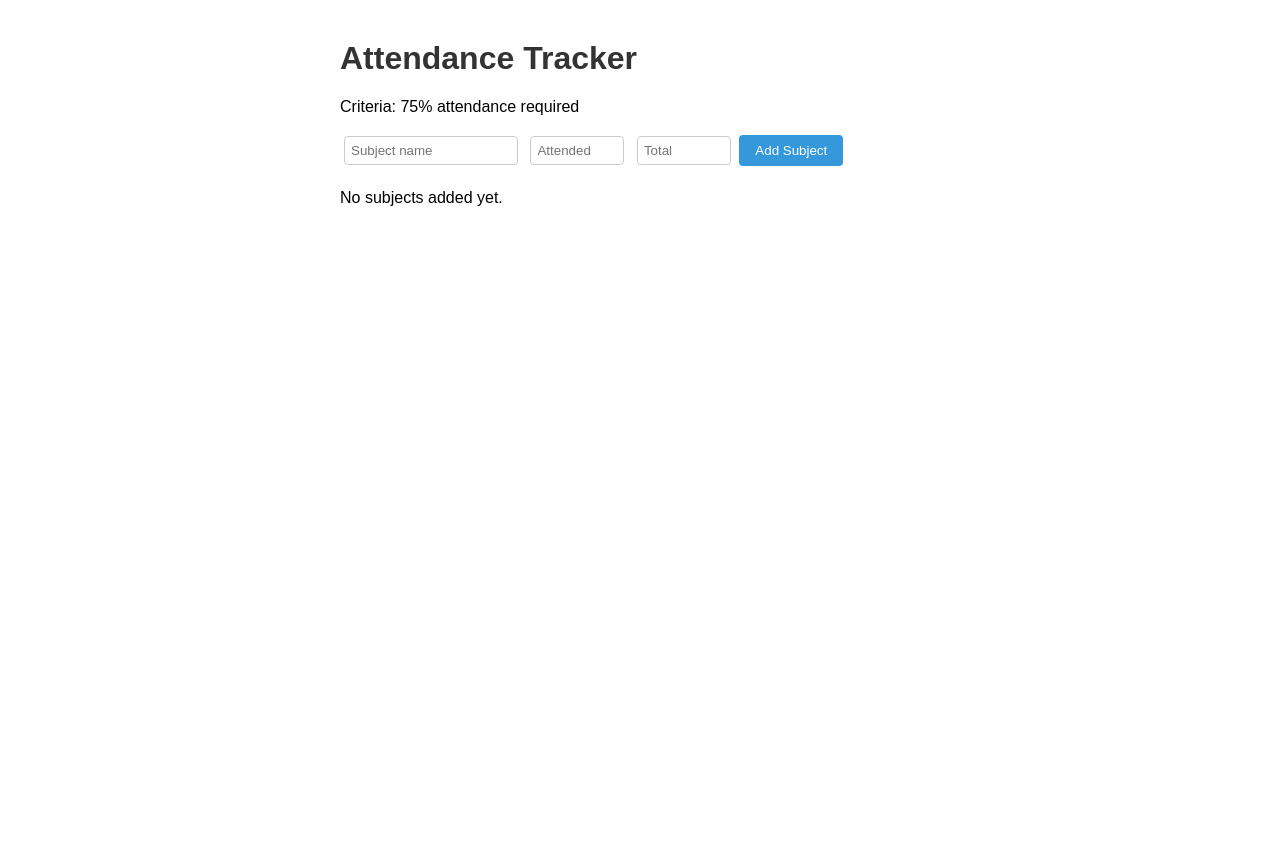
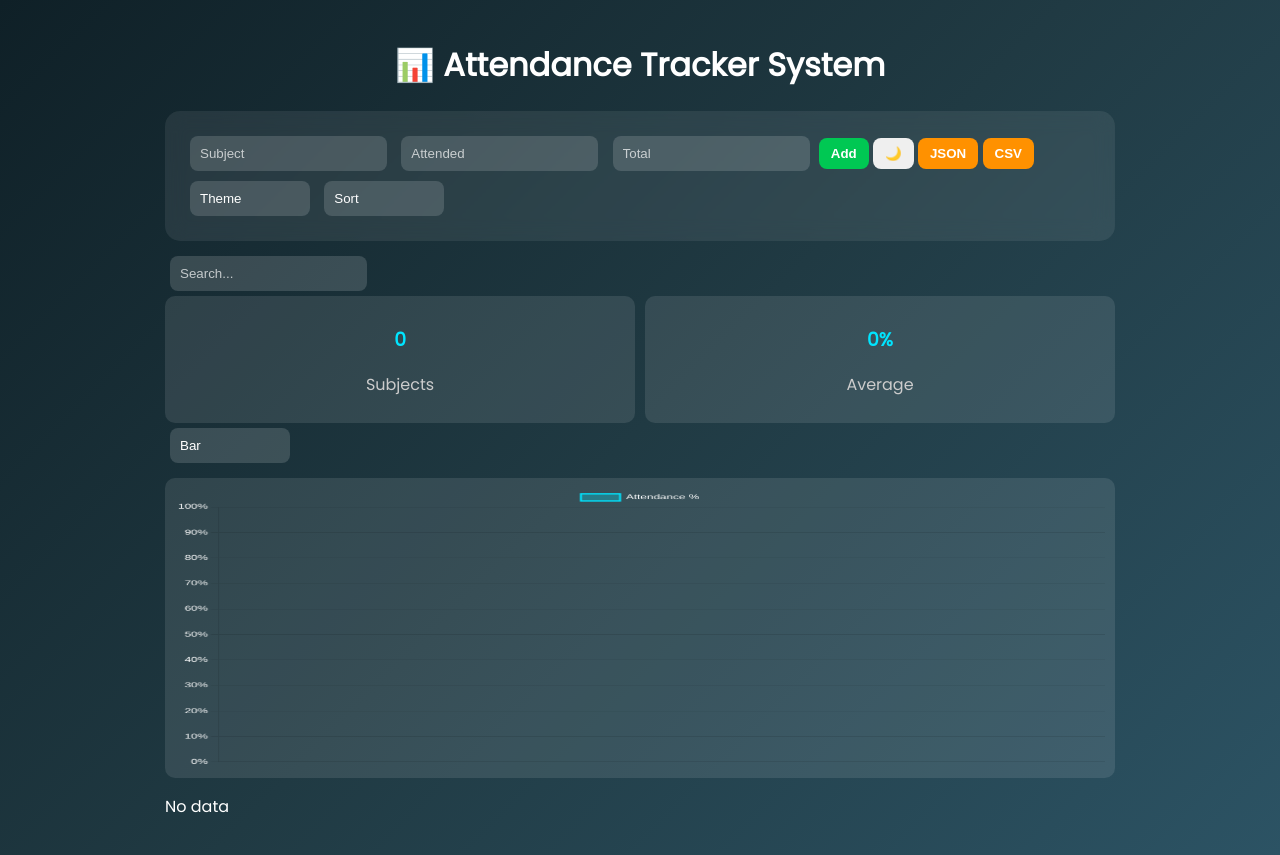
Before and after one commit to Amruta957/Attendance-tracker, a website: page index.html in a window 1280 px wide. Before the commit the page ends 800 px from the top, so only its background shows below. Drawn offline with nearby package versions, Linux system fonts and the light colour scheme.

Commit message:
Update index.html

```diff
--- a/index.html
+++ b/index.html
@@ -2,80 +2,346 @@
 <html lang="en">
 <head>
 <meta charset="UTF-8">
-  <title>Attendance Tracker</title>
+<meta name="viewport" content="width=device-width, initial-scale=1.0">
+<title>Attendance Tracker System</title>
+
+<script src="https://cdn.jsdelivr.net/npm/chart.js"></script>
+<link href="https://fonts.googleapis.com/css2?family=Poppins&display=swap" rel="stylesheet">
+
 <style>
-    body { font-family: Arial, sans-serif; max-width: 600px; margin: 40px auto; padding: 0 20px; }
-    h1 { color: #333; }
-    .subject-card { border: 1px solid #ddd; border-radius: 8px; padding: 16px; margin: 12px 0; }
-    .low { border-left: 4px solid #e74c3c; background: #fff5f5; }
-    .good { border-left: 4px solid #27ae60; background: #f0fff4; }
-    .percent { font-size: 1.4em; font-weight: bold; }
-    .warning { color: #e74c3c; font-size: 0.85em; }
-    input { padding: 6px; margin: 4px; border: 1px solid #ccc; border-radius: 4px; width: 80px; }
-    button { padding: 8px 16px; border: none; border-radius: 4px; cursor: pointer; }
-    #addBtn { background: #3498db; color: white; }
-    #subjectName { width: 160px; }
+body {
+  font-family: 'Poppins', sans-serif;
+  background: linear-gradient(135deg,#0f2027,#203a43,#2c5364);
+  margin:0;
+  color:#fff;
+}
+
+.container { max-width:950px; margin:auto; padding:20px; }
+
+.card {
+  background: rgba(255,255,255,0.08);
+  backdrop-filter: blur(10px);
+  padding:20px;
+  border-radius:15px;
+  margin:10px 0;
+}
+
+input,select {
+  padding:10px;
+  margin:5px;
+  border:none;
+  border-radius:8px;
+  background: rgba(255,255,255,0.15);
+  color:white;
+  min-width:120px;
+}
+
+input::placeholder { color:rgba(255,255,255,0.7); }
+
+select { appearance:none; }
+
+select option {
+  background:#1e1e1e;
+  color:white;
+}
+
+button {
+  padding:8px 12px;
+  border:none;
+  border-radius:8px;
+  cursor:pointer;
+  color:white;
+  font-weight:600;
+}
+
+.add { background:#00c853; }
+.delete { background:#ff1744; }
+.edit { background:#2979ff; }
+.export { background:#ff9100; }
+
+.progress { height:10px; background:#444; border-radius:5px; }
+.bar { height:100%; border-radius:5px; }
+.good { background:#00e676; }
+.low { background:#ff5252; }
+
+.stats { display:flex; gap:10px; }
+
+.stat {
+  flex:1;
+  background: rgba(255,255,255,0.1);
+  padding:10px;
+  border-radius:10px;
+  text-align:center;
+}
+
+.stat h3 { color:#00e5ff; }
+.stat p { color:#ccc; }
+
+canvas {
+  background: rgba(255,255,255,0.1);
+  border-radius:10px;
+  padding:10px;
+  margin-top:10px;
+  height:300px !important;
+}
+
+.dark {
+  background: linear-gradient(135deg,#000,#111);
+}
+
+.warning { color:#ff5252; }
+
+#toast {
+  position:fixed;
+  bottom:20px;
+  right:20px;
+  background:#333;
+  padding:10px;
+  border-radius:8px;
+  display:none;
+}
 </style>
 </head>
+
 <body>
-  <h1>Attendance Tracker</h1>
-  <p>Criteria: 75% attendance required</p>
 
-  <div style="margin-bottom:20px">
-    <input id="subjectName" placeholder="Subject name" />
-    <input id="attended" type="number" placeholder="Attended" min="0" />
-    <input id="total" type="number" placeholder="Total" min="1" />
-    <button id="addBtn" onclick="addSubject()">Add Subject</button>
+<div class="container">
+
+<h1 style="text-align:center;">📊 Attendance Tracker System</h1>
+
+<div class="card">
+<input id="name" placeholder="Subject">
+<input id="attended" type="number" placeholder="Attended">
+<input id="total" type="number" placeholder="Total">
+
+<button class="add" onclick="add()">Add</button>
+<button onclick="toggleDark()">🌙</button>
+
+<button class="export" onclick="downloadJSON()">JSON</button>
+<button class="export" onclick="downloadCSV()">CSV</button>
+
+<select onchange="changeTheme(this.value)">
+<option>Theme</option>
+<option value="blue">Blue</option>
+<option value="purple">Purple</option>
+<option value="dark">Dark</option>
+</select>
+
+<select onchange="sortData(this.value)">
+<option>Sort</option>
+<option value="high">High→Low</option>
+<option value="low">Low→High</option>
+</select>
 </div>
 
-  <div id="subjects"></div>
+<input id="search" placeholder="Search..." onkeyup="search()">
+
+<div class="stats">
+<div class="stat"><h3 id="totalSub">0</h3><p>Subjects</p></div>
+<div class="stat"><h3 id="avg">0%</h3><p>Average</p></div>
+</div>
+
+<select onchange="changeChart(this.value)">
+<option value="bar">Bar</option>
+<option value="line">Line</option>
+</select>
+
+<canvas id="chart"></canvas>
+
+<div id="list"></div>
+
+</div>
+
+<div id="toast"></div>
 
 <script>
-    let subjects = JSON.parse(localStorage.getItem('subjects') || '[]');
+let subjects = JSON.parse(localStorage.getItem('subjects')||'[]');
+let chartType="bar";
+let chart;
 
-    function render() {
-      const container = document.getElementById('subjects');
-      if (subjects.length === 0) {
-        container.innerHTML = '<p>No subjects added yet.</p>';
+function notify(msg){
+  const t=document.getElementById("toast");
+  t.innerText=msg;
+  t.style.display="block";
+  setTimeout(()=>t.style.display="none",2000);
+}
+
+function render(data=subjects){
+  const list=document.getElementById("list");
+
+  if(data.length===0){
+    list.innerHTML="<p>No data</p>";
+    drawChart();
     return;
   }
-      container.innerHTML = subjects.map((s, i) => {
-        const pct = s.total > 0 ? ((s.attended / s.total) * 100).toFixed(1) : 0;
-        const low = pct < 75;
-        const needed = Math.ceil((0.75 * s.total - s.attended) / 0.25);
-        return `<div class="subject-card ${low ? 'low' : 'good'}">
-          <strong>${s.name}</strong>
-          <span class="percent" style="float:right">${pct}%</span>
-          <br>Attended: ${s.attended} / ${s.total}
-          ${low ? `<p class="warning">Below 75%! Need ${needed > 0 ? needed : 0} more classes.</p>` : '<p style="color:#27ae60">On track!</p>'}
-          <button onclick="deleteSubject(${i})" style="background:#e74c3c;color:white;margin-top:8px">Remove</button>
-        </div>`;
+
+  list.innerHTML=data.map((s,i)=>{
+    const pct=((s.attended/s.total)*100).toFixed(1);
+    const low=pct<75;
+
+    let needed=Math.ceil((0.75*s.total - s.attended)/(1-0.75));
+    let canMiss=Math.floor((s.attended - 0.75*s.total)/0.75);
+
+    let msg=low ? `⚠ Need ${needed} classes` : `😎 Can miss ${canMiss}`;
+
+    return `
+    <div class="card">
+      <h3>${s.name} <span style="float:right">${pct}%</span></h3>
+      <p>${s.attended}/${s.total}</p>
+
+      <div class="progress">
+        <div class="bar ${low?'low':'good'}" style="width:${pct}%"></div>
+      </div>
+
+      <p class="${low?'warning':''}">${msg}</p>
+
+      <button class="edit" onclick="edit(${i})">Edit</button>
+      <button class="delete" onclick="del(${i})">Delete</button>
+    </div>
+    `;
   }).join('');
+
+  updateStats();
+  drawChart();
 }
 
-    function addSubject() {
-      const name = document.getElementById('subjectName').value.trim();
-      const attended = parseInt(document.getElementById('attended').value);
-      const total = parseInt(document.getElementById('total').value);
-      if (!name || isNaN(attended) || isNaN(total) || total < 1) {
-        alert('Please fill all fields correctly.'); return;
+function add(){
+  const name=nameInput.value;
+  const attended=parseInt(attendedInput.value);
+  const total=parseInt(totalInput.value);
+
+  if(!name||isNaN(attended)||isNaN(total)){
+    notify("Fill all fields"); return;
   }
-      if (attended > total) { alert('Attended cannot exceed total.'); return; }
-      subjects.push({ name, attended, total });
-      localStorage.setItem('subjects', JSON.stringify(subjects));
-      document.getElementById('subjectName').value = '';
-      document.getElementById('attended').value = '';
-      document.getElementById('total').value = '';
+
+  subjects.push({name,attended,total});
+  save();
+  notify("Added ✅");
+}
+
+function edit(i){
+  const s=subjects[i];
+  nameInput.value=s.name;
+  attendedInput.value=s.attended;
+  totalInput.value=s.total;
+  del(i);
+}
+
+function del(i){
+  subjects.splice(i,1);
+  save();
+}
+
+function save(){
+  localStorage.setItem('subjects',JSON.stringify(subjects));
   render();
 }
 
-    function deleteSubject(i) {
-      subjects.splice(i, 1);
-      localStorage.setItem('subjects', JSON.stringify(subjects));
+function updateStats(){
+  totalSub.innerText=subjects.length;
+  let avg=0;
+  if(subjects.length){
+    avg=subjects.reduce((a,s)=>a+(s.attended/s.total*100),0)/subjects.length;
+  }
+  avgEl.innerText=avg.toFixed(1)+"%";
+}
+
+function drawChart(){
+  const ctx=document.getElementById("chart").getContext("2d");
+
+  if(chart) chart.destroy();
+
+  chart=new Chart(ctx,{
+    type:chartType,
+    data:{
+      labels:subjects.map(s=>s.name),
+      datasets:[{
+        label:"Attendance %",
+        data:subjects.map(s=>(s.attended/s.total*100)),
+        backgroundColor:"rgba(0,229,255,0.3)",
+        borderColor:"#00e5ff",
+        pointBackgroundColor:"#00e5ff",
+        borderWidth:2,
+        tension:0.3
+      }]
+    },
+    options:{
+      responsive:true,
+      plugins:{
+        legend:{ labels:{ color:"white" } }
+      },
+      scales:{
+        x:{ ticks:{ color:"white" }},
+        y:{
+          min:0,
+          max:100,
+          ticks:{
+            color:"white",
+            callback:value=>value+"%"
+          }
+        }
+      }
+    }
+  });
+}
+
+function changeChart(t){ chartType=t; drawChart(); }
+
+function search(){
+  const val=searchInput.value.toLowerCase();
+  render(subjects.filter(s=>s.name.toLowerCase().includes(val)));
+}
+
+function sortData(type){
+  if(type==="high"){
+    subjects.sort((a,b)=>(b.attended/b.total)-(a.attended/a.total));
+  } else {
+    subjects.sort((a,b)=>(a.attended/a.total)-(b.attended/a.total));
+  }
   render();
 }
 
+function toggleDark(){
+  document.body.classList.toggle("dark");
+}
+
+function changeTheme(t){
+  if(t==="purple"){
+    document.body.style.background="linear-gradient(135deg,#41295a,#2F0743)";
+  } else if(t==="dark"){
+    document.body.style.background="#000";
+  } else {
+    document.body.style.background="linear-gradient(135deg,#0f2027,#203a43,#2c5364)";
+  }
+}
+
+function downloadJSON(){
+  const blob=new Blob([JSON.stringify(subjects)],{type:"application/json"});
+  const a=document.createElement("a");
+  a.href=URL.createObjectURL(blob);
+  a.download="attendance.json";
+  a.click();
+}
+
+function downloadCSV(){
+  let csv="Subject,Attended,Total\n";
+  subjects.forEach(s=>csv+=`${s.name},${s.attended},${s.total}\n`);
+  const blob=new Blob([csv],{type:"text/csv"});
+  const a=document.createElement("a");
+  a.href=URL.createObjectURL(blob);
+  a.download="attendance.csv";
+  a.click();
+}
+
+const nameInput=document.getElementById('name');
+const attendedInput=document.getElementById('attended');
+const totalInput=document.getElementById('total');
+const totalSub=document.getElementById('totalSub');
+const avgEl=document.getElementById('avg');
+const searchInput=document.getElementById('search');
+
 render();
 </script>
+
 </body>
 </html>
```
Lines whose indentation alone changed are shown as unchanged.
